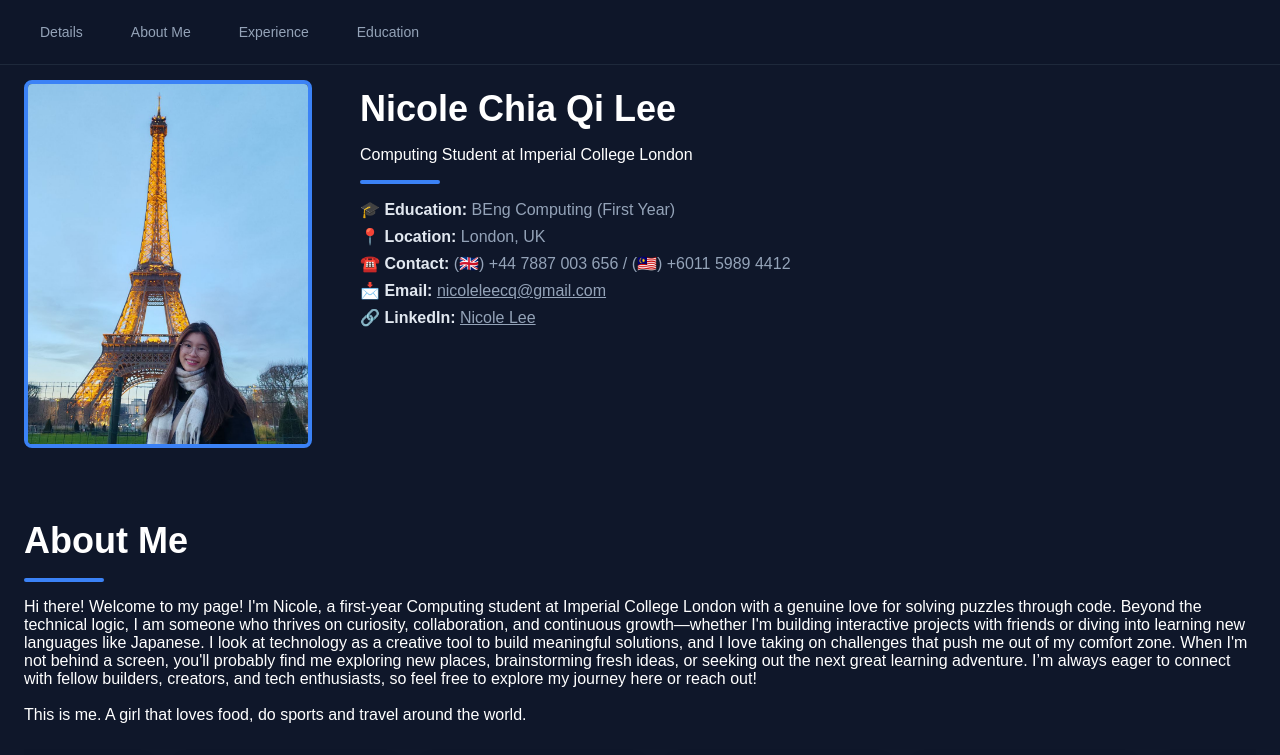
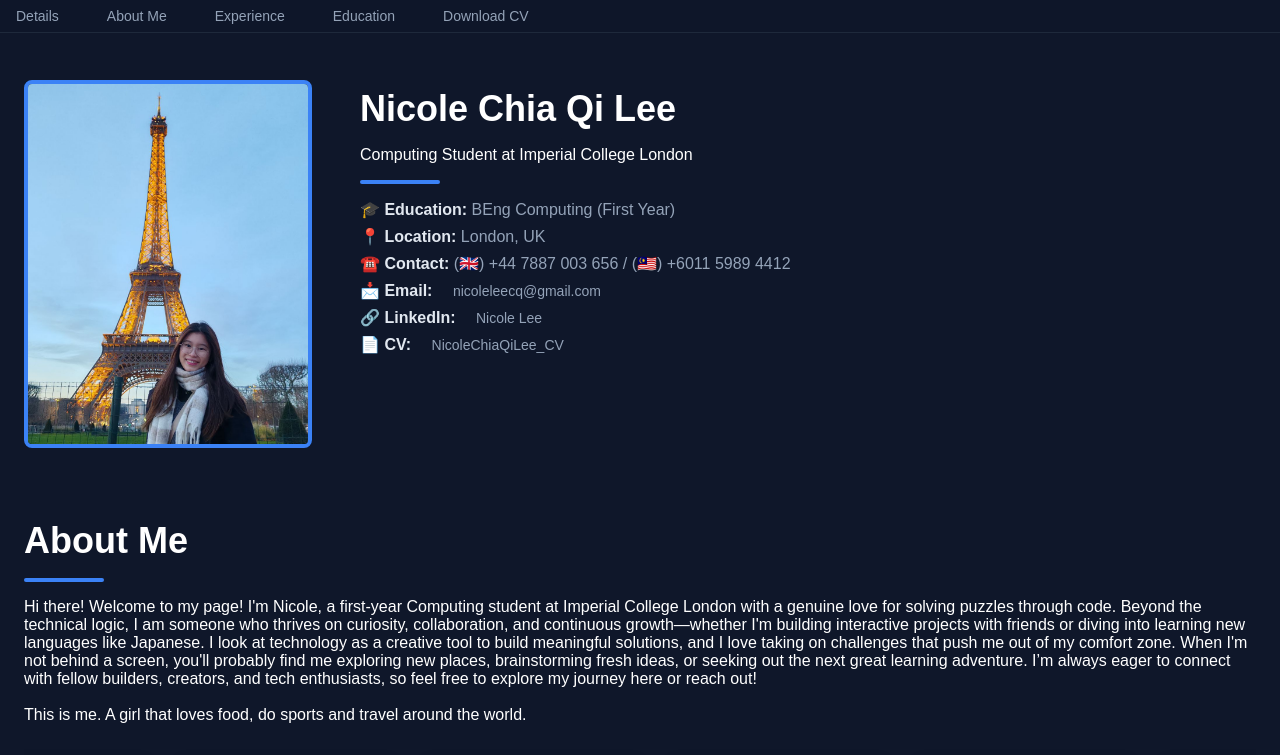
Before and after one commit to NicoleLeeChiaQi/Portfolio, a React (Vite) app: page / in a window 1280 px wide. Shown: the top 755 px of the page. Built offline with nearby package versions, Linux system fonts and the light colour scheme.

Commit message:
feat: add downloadable CV

```diff
--- a/src/App.tsx
+++ b/src/App.tsx
@@ -7,6 +7,7 @@ import Internship from './components/internship'; // Import your new page
 import IndividualProjects from './components/individualProjects';
 import GroupProjects from './components/groupProjects';
 import Participation from './components/participation';
+import cvFile from './assets/Nicole_CV.pdf';
 
 // Group your homepage elements together
 const Home = () => (
@@ -18,6 +19,15 @@ const Home = () => (
           <a href="#about" className="nav-btn">About Me</a>
           <a href="#experience" className="nav-btn">Experience</a>
           <a href="#education" className="nav-btn">Education</a>
+
+          {/* CV DOWNLOAD BUTTON */}
+          <a
+          href={cvFile}
+          download="NicoleChiaQiLee_CV.pdf"
+          className="nav-btn nav-cv-btn"
+          >
+            Download CV
+          </a>
         </div>
       </div>
     </nav>
--- a/src/components/personalDetails.tsx
+++ b/src/components/personalDetails.tsx
@@ -1,4 +1,5 @@
 import profileImg from '../assets/cv_pic.jpeg'; // Adjust path if it's in assets
+import cvFile from '../assets/Nicole_CV.pdf'
 
 function PersonalDetails() {
   return (
@@ -25,8 +26,17 @@ function PersonalDetails() {
           <li>🎓 <strong>Education:</strong> BEng Computing (First Year)</li>
           <li>📍 <strong>Location:</strong> London, UK</li>
           <li>☎️ <strong>Contact:</strong> (🇬🇧) +44 7887 003 656 / (🇲🇾) +6011 5989 4412</li>
-          <li>📩 <strong>Email:</strong> <a href="mailto:nicoleleecq@gmail.com"> nicoleleecq@gmail.com</a> </li>
-          <li>🔗 <strong>LinkedIn: </strong>  <a className="info-list "href="https://www.linkedin.com/in/nicole-lee-chia-qi-3567072a5/"> Nicole Lee
+          <li>📩 <strong>Email:</strong> <a href="mailto:nicoleleecq@gmail.com" className="nav-btn nav-cv-btn"> nicoleleecq@gmail.com</a> </li>
+          <li>🔗 <strong>LinkedIn: </strong>  <a className="nav-btn nav-cv-btn" href="https://www.linkedin.com/in/nicole-lee-chia-qi-3567072a5/"> Nicole Lee
+          </a>
+          </li>
+          <li>📄 <strong>CV: </strong>
+          <a
+          href={cvFile}
+          download="NicoleChiaQiLee_CV.pdf"
+          className="nav-btn nav-cv-btn"
+          >
+            NicoleChiaQiLee_CV
           </a>
           </li>
         </ul>
--- a/src/index.css
+++ b/src/index.css
@@ -27,13 +27,29 @@ body {
 }
 
 .navbar-container {
-  max-w: 1024px;
+  /* max-w: 1024px;
   margin: 0 auto;
-  padding: 16px 24px;
+  padding: 16px 24px; */
   display: flex;
-  flex-direction: row;
-  justify-content: space-between;
+  /* flex-direction: row;
+  justify-content: space-between; */
   align-items: center;
+  width: 100%;
+  gap: 16px;
+}
+
+.nav-cv-btn {
+  margin-left: auto;
+  /* border: 1px solid #3b82f6; */
+  border-radius: 6px;
+  padding: 6px 12px;
+  color: #3b82f6;
+  transition: all 0.2s ease-in-out;
+}
+
+.nav-cv-btn:hover {
+  background-color: #3b82f6;
+  color: #ffffff;
 }
 
 .logo {
```
Also changed, not shown: 1 other file (tests, documents, lock files or other folders).
